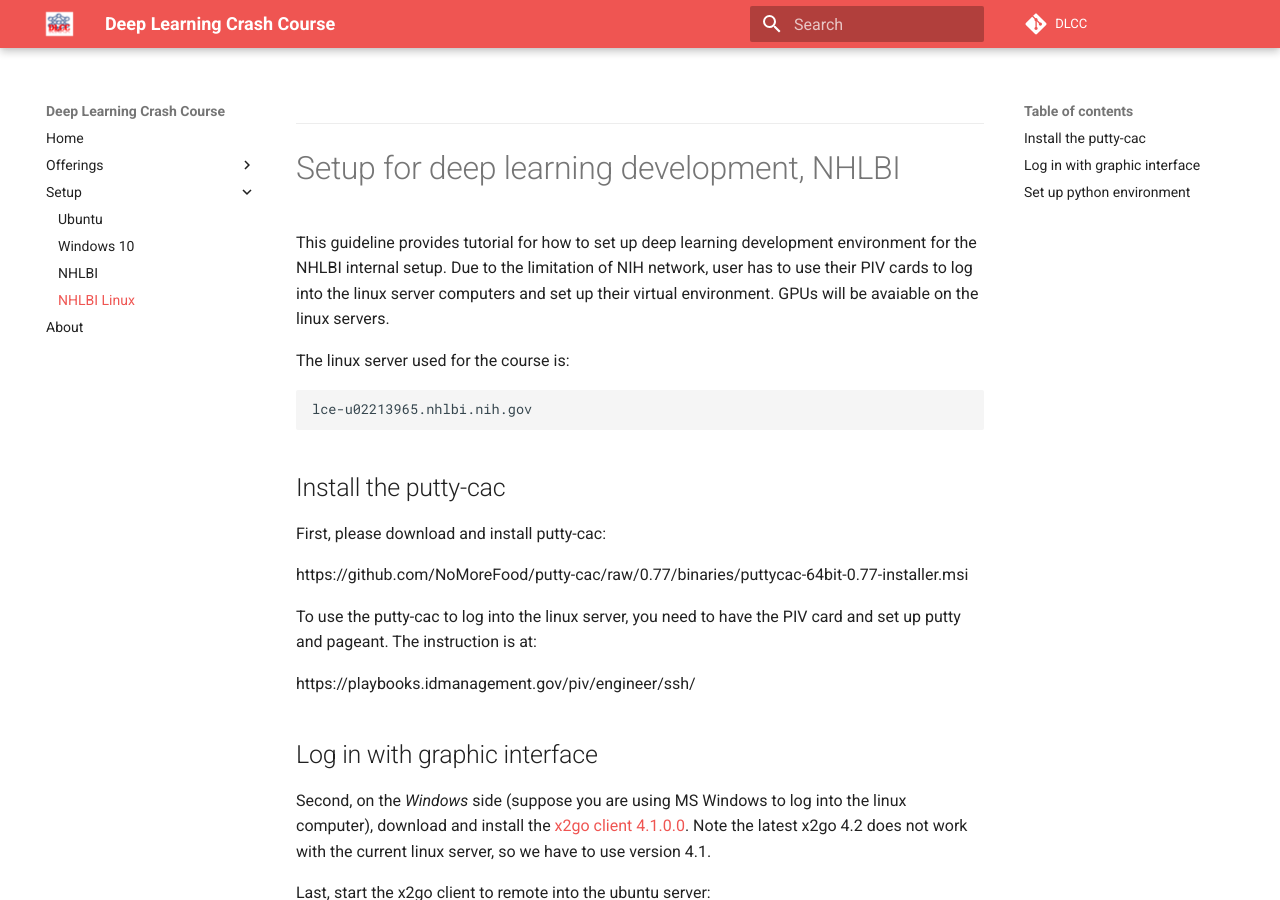
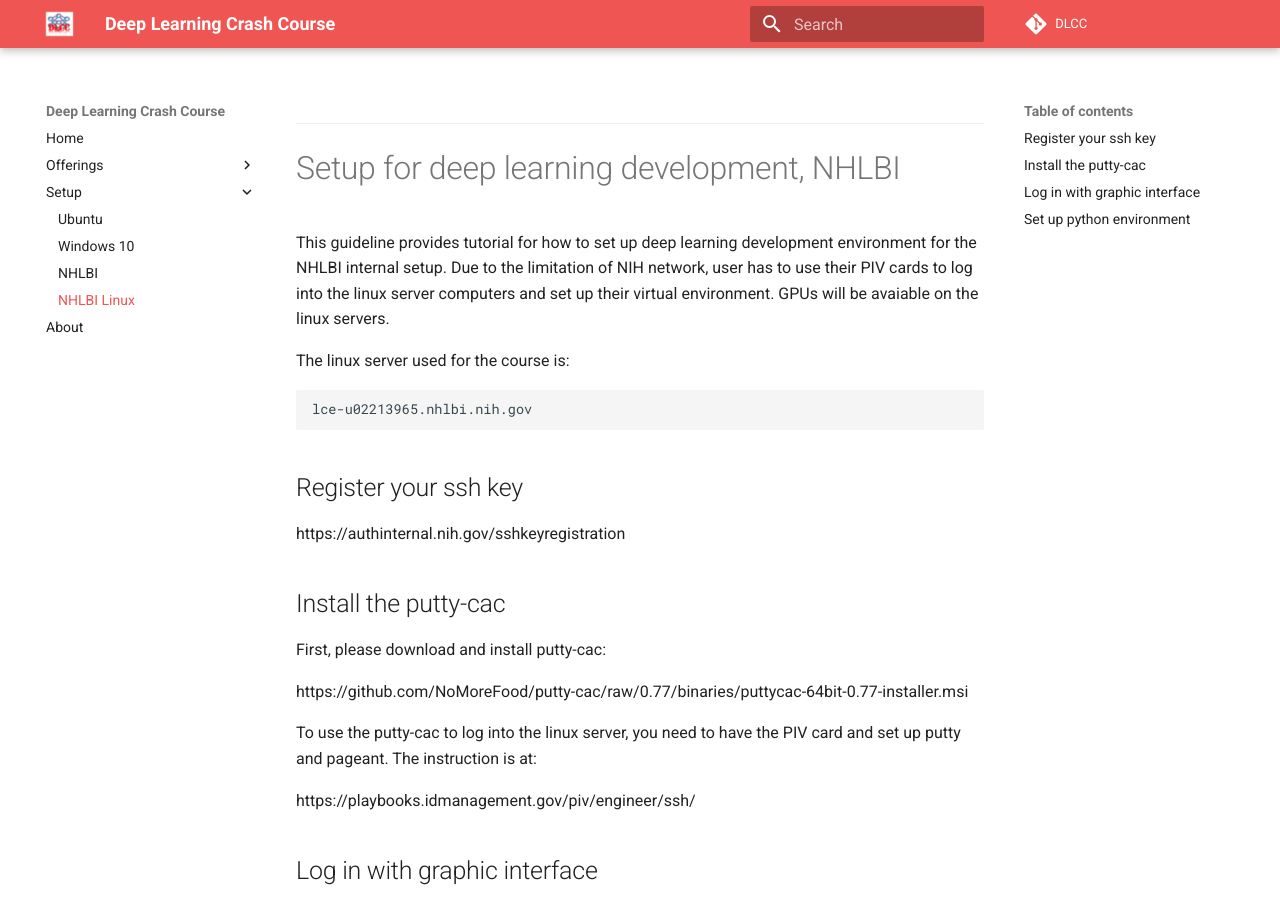
Before and after one commit to NHLBI-MR/DLCC-website, an MkDocs documentation site: the page built from docs/setup_nhlbi_linux.md, in a window 1280 px wide and 900 px high. Built offline with MkDocs 1.6.1 and Material for MkDocs 9.7.7, drawn with Linux system fonts in a browser that asks for light colours; comment, search, counter and statistics services are not loaded.

Commit message:
update docs/setup_nhlbi_linux.md

```diff
--- a/docs/setup_nhlbi_linux.md
+++ b/docs/setup_nhlbi_linux.md
@@ -7,6 +7,10 @@ This guideline provides tutorial for how to set up deep learning development env
 The linux server used for the course is:
 
     lce-u02213965.nhlbi.nih.gov
+
+## Register your ssh key
+
+ https://authinternal.nih.gov/sshkeyregistration
 
 ## Install the putty-cac
 
```
